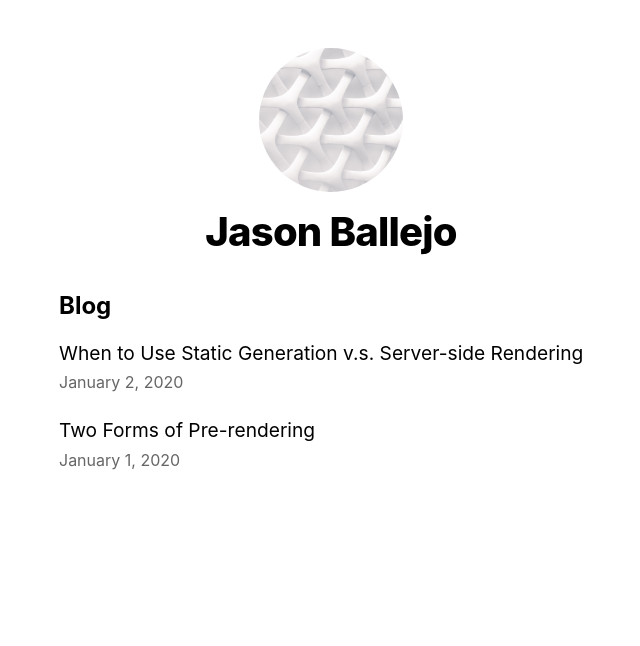
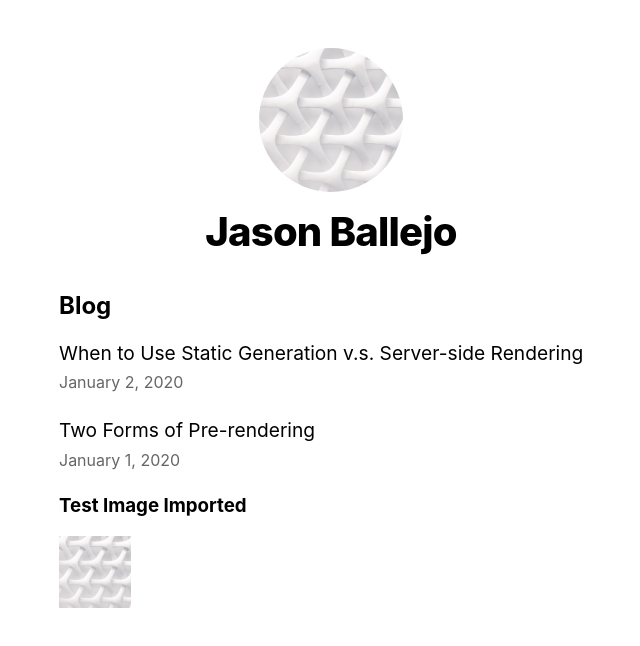
Before and after one commit to jasonballejo/learn_nextjs, a Next.js app: page / in a window 1280 px wide. Shown: the top 646 px of the page, without its empty margins (309-949 px from the left). Built offline with nearby package versions, Linux system fonts and the light colour scheme.

Commit message:
image imported

```diff
--- a/pages/index.js
+++ b/pages/index.js
@@ -4,6 +4,7 @@ import utilStyles from '../styles/Utils.module.css';
 import { getSortedPostsData } from '../lib/posts';
 import Link from 'next/link';
 import Date from '../components/date';
+import Image from 'next/image';
 
 export async function getStaticProps() {
   const allPostsData = getSortedPostsData();
@@ -34,6 +35,10 @@ export default function Home({ allPostsData }) {
         ))}
       </ul>
       </section>
+      <footer>
+        <h3>Test Image Imported</h3>
+        <Image src="/images/profile.jpg" alt="Large Image" width={72} height={16} />
+      </footer>
     </Layout>
   );
 }
```
